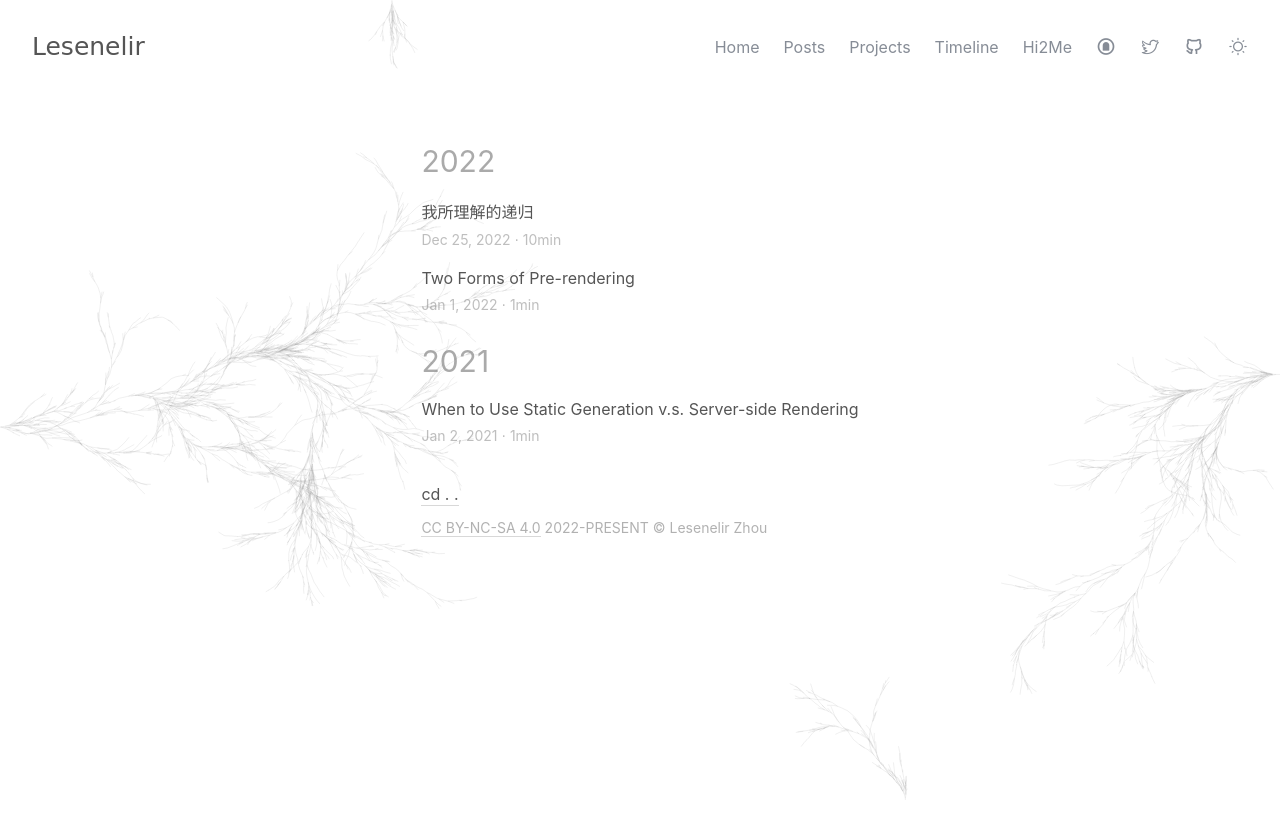
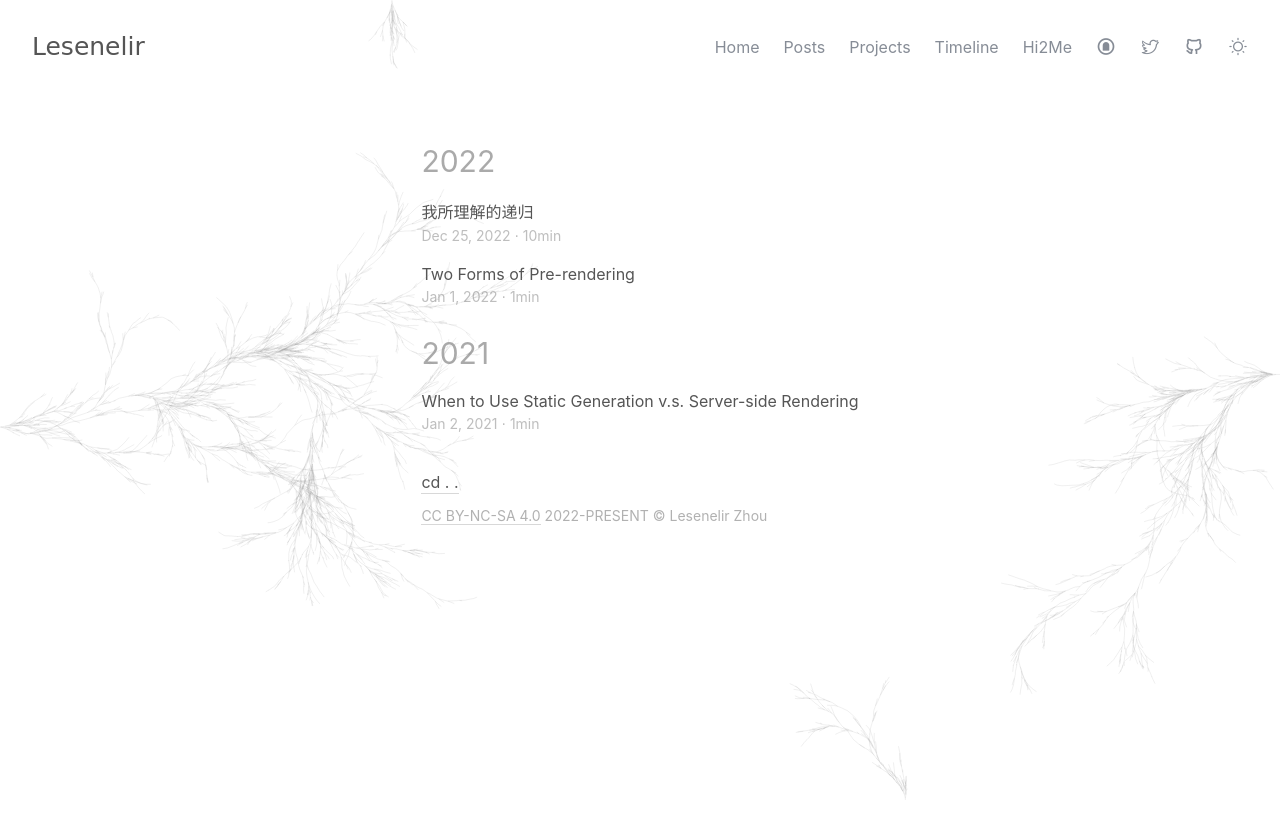
Before and after one commit to lesenelir/lesenelir.zz, a Next.js app: page /posts in a window 1280 px wide. Shown: the top 832 px of the page. Built offline with nearby package versions, Linux system fonts and the light colour scheme.

Commit message:
chore: change posts date css margin-top

```diff
--- a/styles/posts.module.css
+++ b/styles/posts.module.css
@@ -27,7 +27,7 @@
   font-size: 14px;
   color: rgba(125, 125, 125, .5);
   transition: 0.3s;
-  margin-top: -8px;
+  margin-top: -12px;
 }
 
 .duration {
```
